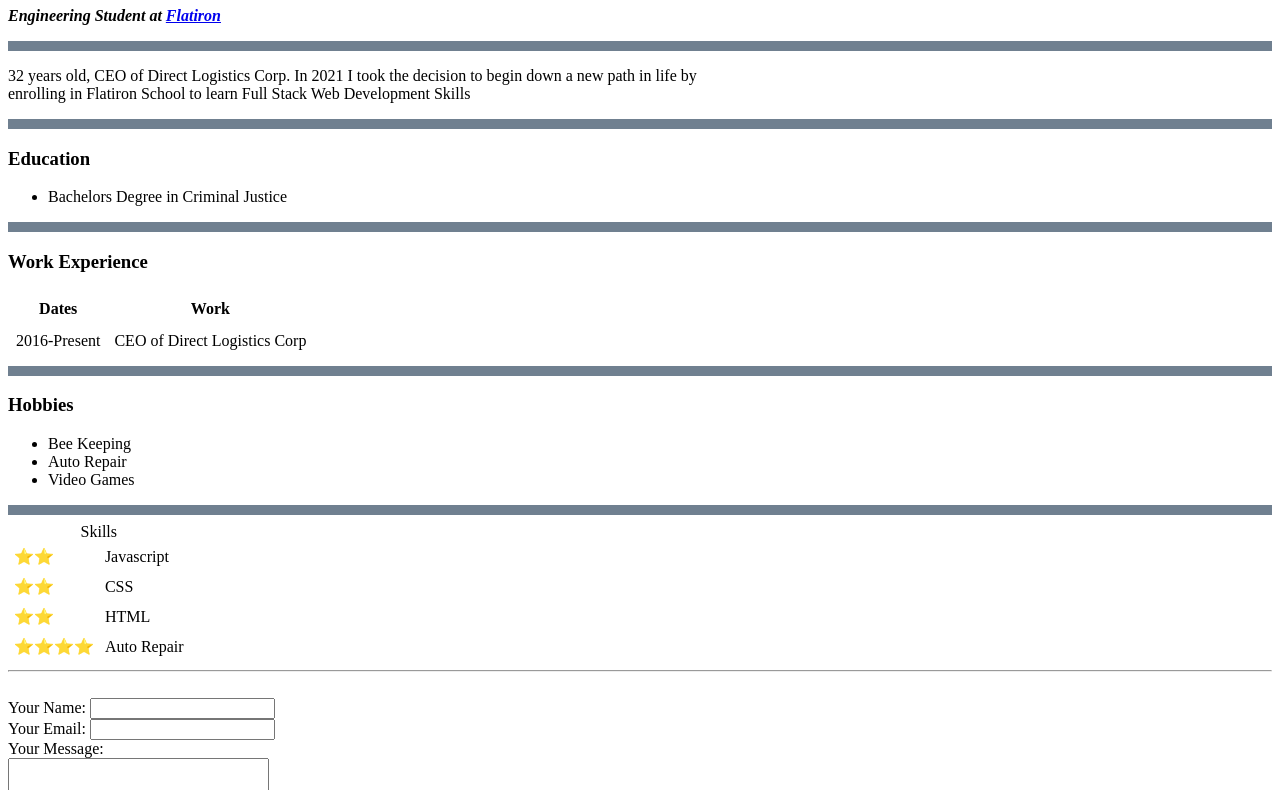
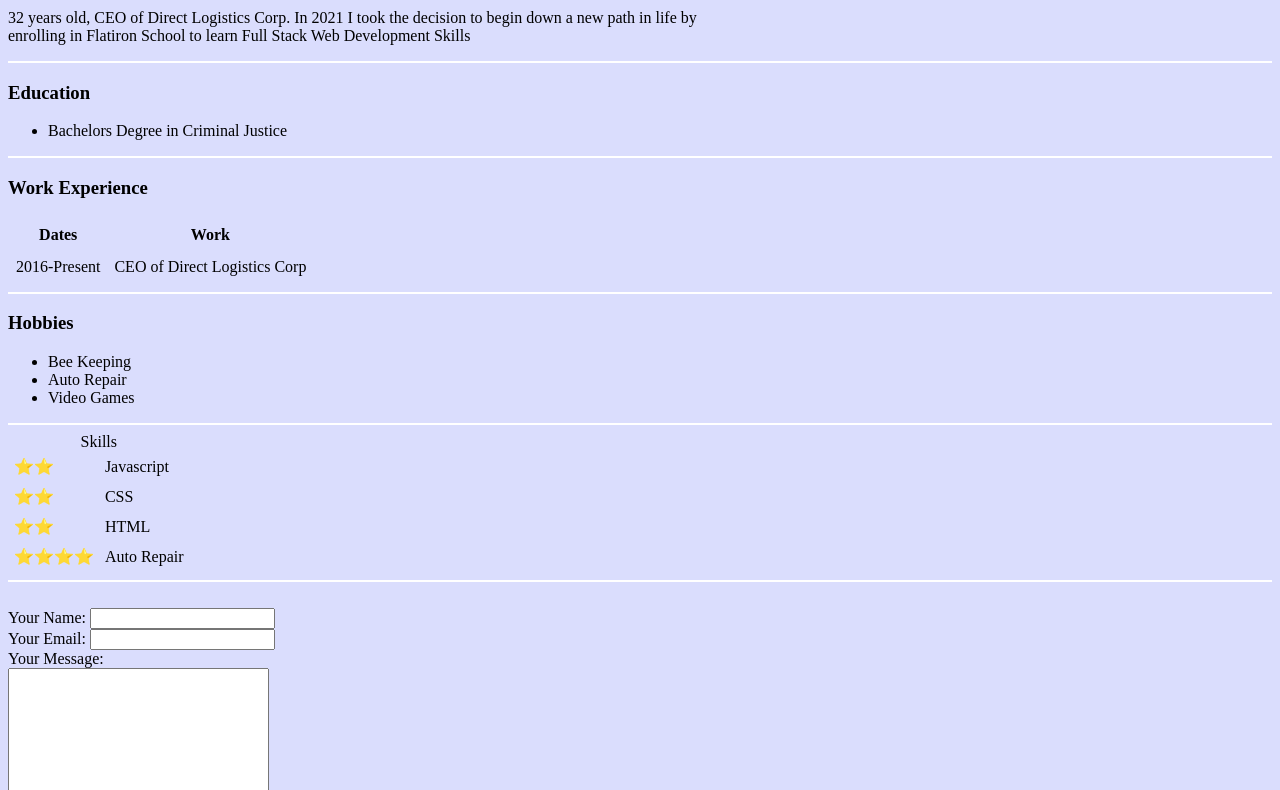
Before and after one commit to Radu-Pelean/Udemy-code, a plain HTML site: page index.html in a window 1280 px wide. Shown: the part 385-1175 px from the top of the page. Drawn offline with Linux system fonts and the light colour scheme.

Commit message:
added some CSS styles

```diff
--- a/index.html
+++ b/index.html
@@ -5,6 +5,21 @@
     <meta http-equiv="X-UA-Compatible" content="IE=edge" />
     <meta name="viewport" content="width=device-width, initial-scale=1.0" />
     <title>Radu Personal Site</title>
+    <style>
+      body {
+        background-color: #daddfd;
+      }
+
+      hr {
+        background-color: rgb(255, 255, 255);
+        border-style: none;
+        height: 2px;
+      }
+
+      img {
+        height: 250px;
+      }
+    </style>
   </head>
 
   <body>
@@ -22,7 +37,7 @@
         ></em
       >
     </p>
-    <hr size="10" noshade color="slategrey" />
+    <hr />
     <div class="Bio">
       <p>
         32 years old, CEO of Direct Logistics Corp. In 2021 I took the decision
@@ -31,13 +46,13 @@
         Skills
       </p>
     </div>
-    <hr size="10" noshade color="slategrey" />
+    <hr />
 
     <h3>Education</h3>
     <ul>
       <li>Bachelors Degree in Criminal Justice</li>
     </ul>
-    <hr size="10" noshade color="slategrey" />
+    <hr />
 
     <h3>Work Experience</h3>
     <table cellpadding="6px">
@@ -52,14 +67,14 @@
         <td>CEO of Direct Logistics Corp</td>
       </tr>
     </table>
-    <hr size="10" noshade color="slategrey" />
+    <hr />
     <h3>Hobbies</h3>
     <ul>
       <li>Bee Keeping</li>
       <li>Auto Repair</li>
       <li>Video Games</li>
     </ul>
-    <hr size="10" noshade color="slategrey" />
+    <hr />
 
     <table cellpadding="5px" cellspacing="1px">
       <caption>
@@ -94,7 +109,7 @@
       <br /><lable>Your Email:</lable>
       <input type="email" name="yourEmail" value="" />
       <br /><label>Your Message:</label> <br />
-      <textarea name="yourMessage"rows="10"cols="30"></textarea>
+      <textarea name="yourMessage" rows="10" cols="30"></textarea>
       <input type="submit" name="" />
     </form>
 
--- /dev/null
+++ b/styles.css
@@ -0,0 +1 @@
+ {size: 25px;}
```
